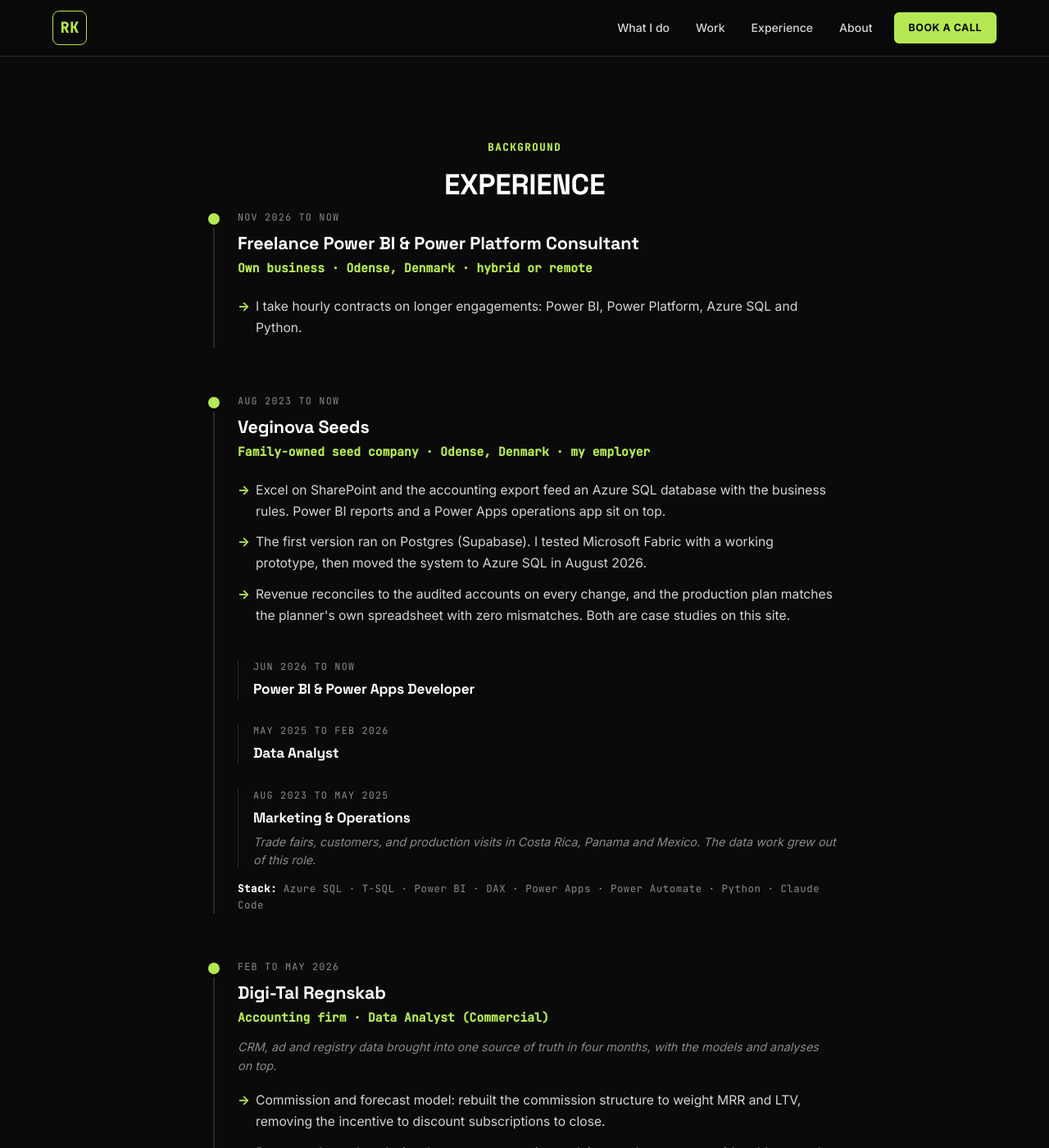
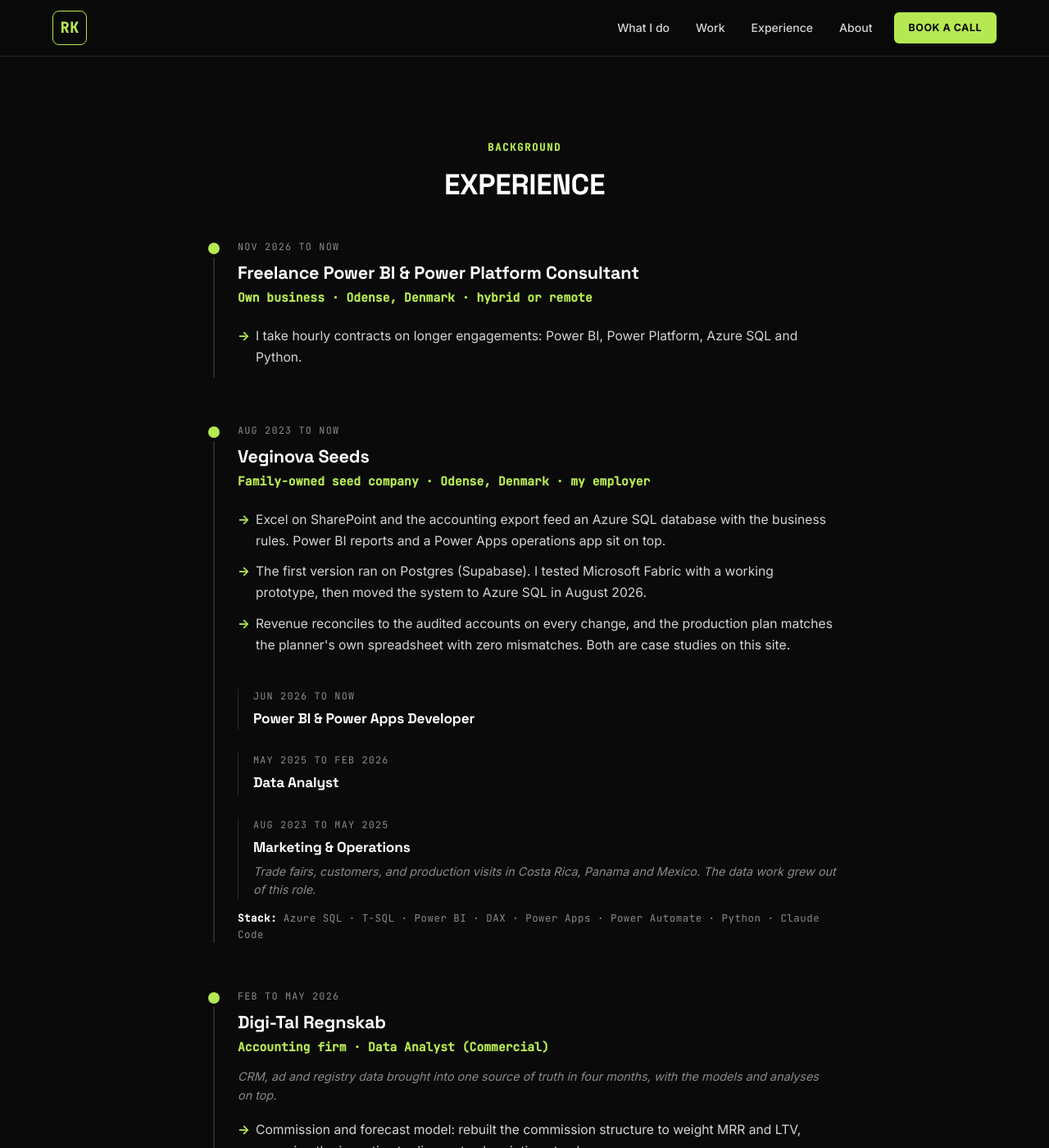
Before and after one commit to rasmuskampmann1998/rasmuskampmann.com, a Jekyll site: the page built from index.md, in a window 1280 px wide and 1400 px high, scrolled down 2751 px. Shown: the whole window at 82% size. Built offline with Jekyll 4.4.1, drawn with Linux system fonts in a browser that asks for light colours.

Commit message:
Experience: 48px under the heading
Co-Authored-By: Claude Opus 5.5 <noreply@anthropic.com>

```diff
--- a/assets/css/main.scss
+++ b/assets/css/main.scss
@@ -2430,3 +2430,6 @@ ul.hero-stack {
 @media (max-width: 640px) {
   .offer-ctas { gap: 12px; }
 }
+
+// The timeline lost its intro line (2026-11-22); keep the gap it gave under the heading.
+#experience .experience-timeline { margin-top: 48px; }
```
